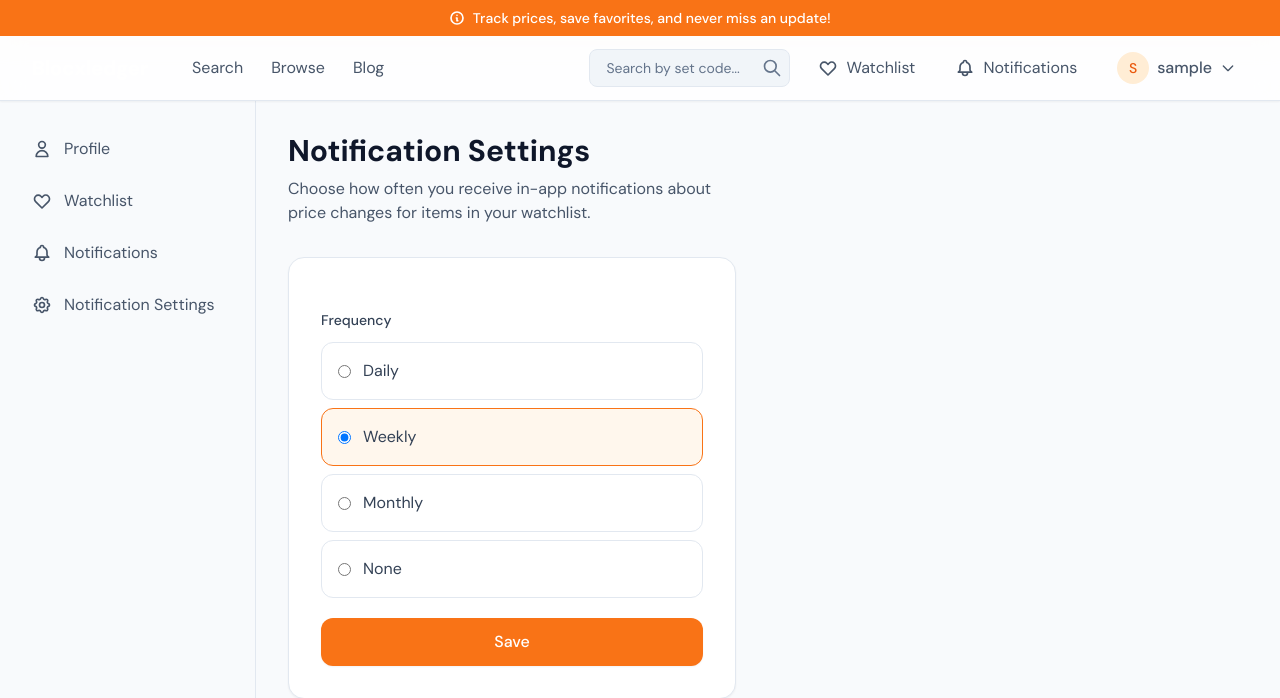
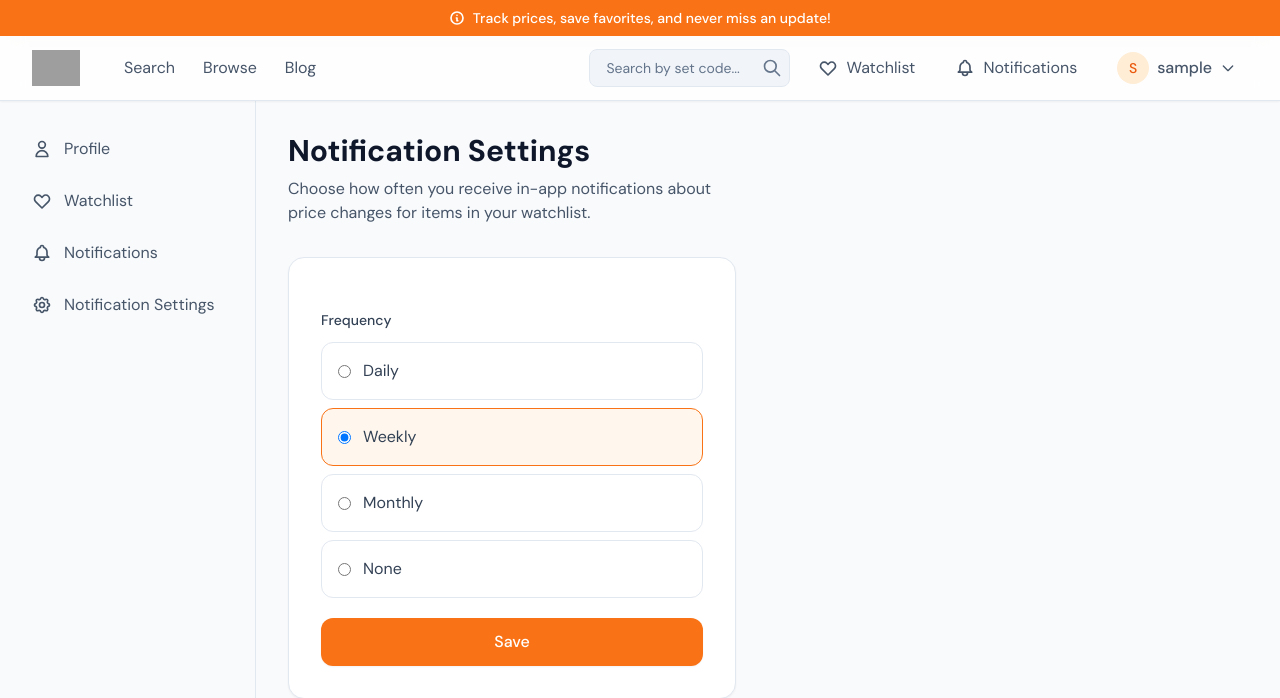
Before and after one commit to Blocxledger/admin, a Django app: page /accounts/profile/notifications/ in a window 1280 px wide. Shown: the top 698 px of the page. Run offline with Django 5.2, Linux system fonts and the light colour scheme; the visitor is signed in with stand-in values (Sample User, id 1); some libraries are stand-ins or nearby versions; grey boxes are pictures that could not be loaded.

Commit message:
Add blog feature, update logo to use PNG image
- New blog app with Category, Article, Subscriber models
- Markdown rendering with bleach sanitization
- Email notifications to subscribers on new publish
- Blog list, detail, category templates
- Subscribe/unsubscribe endpoints
- Replace SVG logos with PNG logo in navbar
- Add markdown and bleach to requirements

```diff
--- a/templates/components/navbar.html
+++ b/templates/components/navbar.html
@@ -1,3 +1,4 @@
+{% load static %}
 <div class="bg-brick-500 dark:bg-brick-600 text-white text-center py-2 px-4 text-sm font-medium">
     <svg class="w-4 h-4 inline-block mr-1 -mt-0.5" fill="none" stroke="currentColor" viewBox="0 0 24 24"><path stroke-linecap="round" stroke-linejoin="round" stroke-width="2.5" d="M13 16h-1v-4h-1m1-4h.01M21 12a9 9 0 11-18 0 9 9 0 0118 0z"/></svg>
     Track prices, save favorites, and never miss an update!
@@ -6,8 +7,8 @@
     <div class="max-w-7xl mx-auto px-4 sm:px-6 lg:px-8">
         <div class="flex justify-between h-16">
             <div class="flex items-center gap-6 lg:gap-8">
-                <a href="{% url 'catalog:home' %}" class="text-xl font-bold text-white hover:text-white/80 transition-colors">
-                    Blocxledger
+                <a href="{% url 'catalog:home' %}" class="flex items-center gap-2 hover:opacity-80 transition-opacity">
+                    <img src="{% static 'logo.png' %}" alt="Blocxledger" class="h-9 w-auto">
                 </a>
                 <div class="hidden md:flex gap-1">
                     <a href="{% url 'catalog:search' %}" class="px-3 py-2 rounded-lg text-slate-600 dark:text-slate-400 hover:text-slate-900 dark:hover:text-white hover:bg-slate-100 dark:hover:bg-slate-800 transition-colors">Search</a>
```
Also changed, not shown: static/favicon.svg (deleted), static/logo-dark.svg (deleted), static/logo.svg (deleted).
